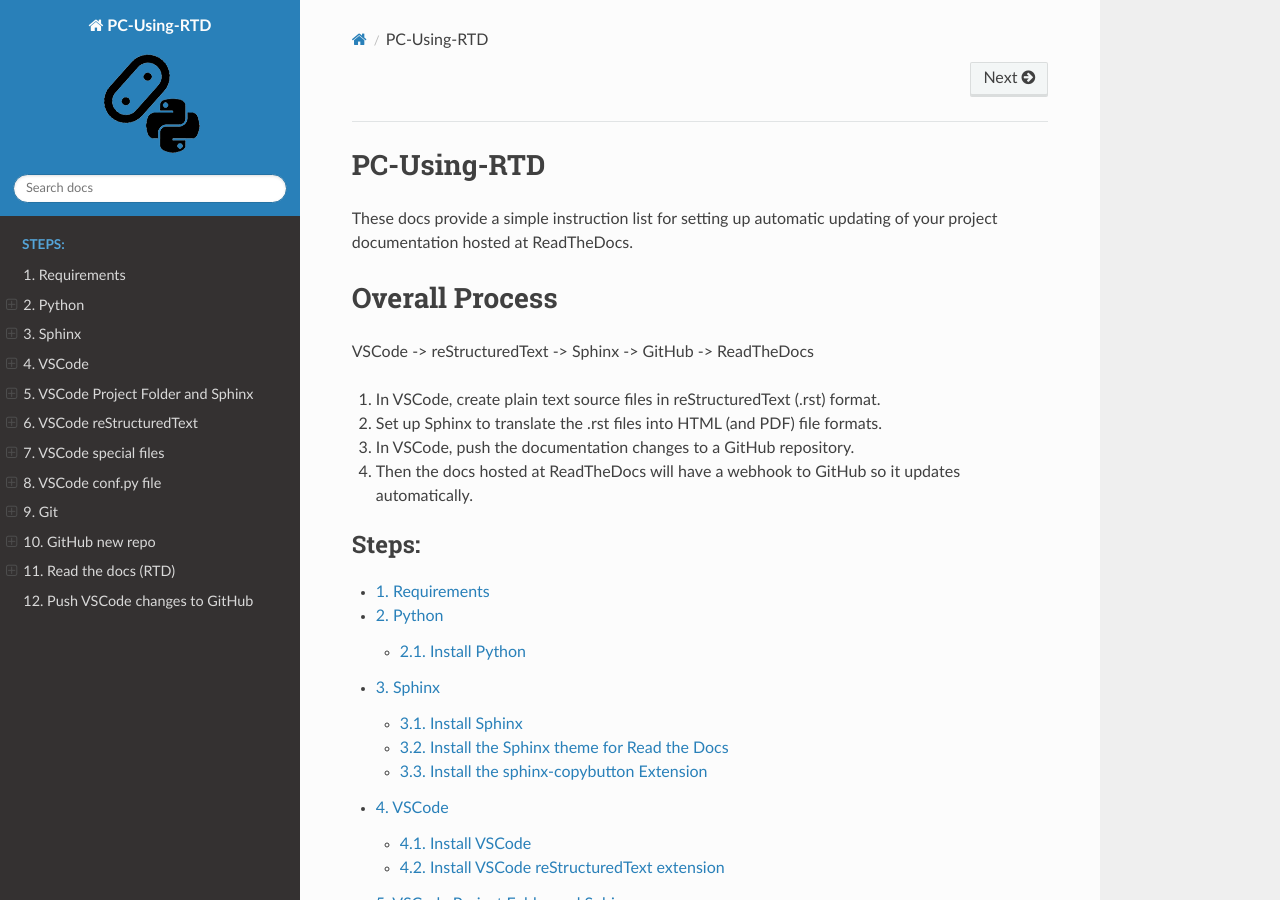
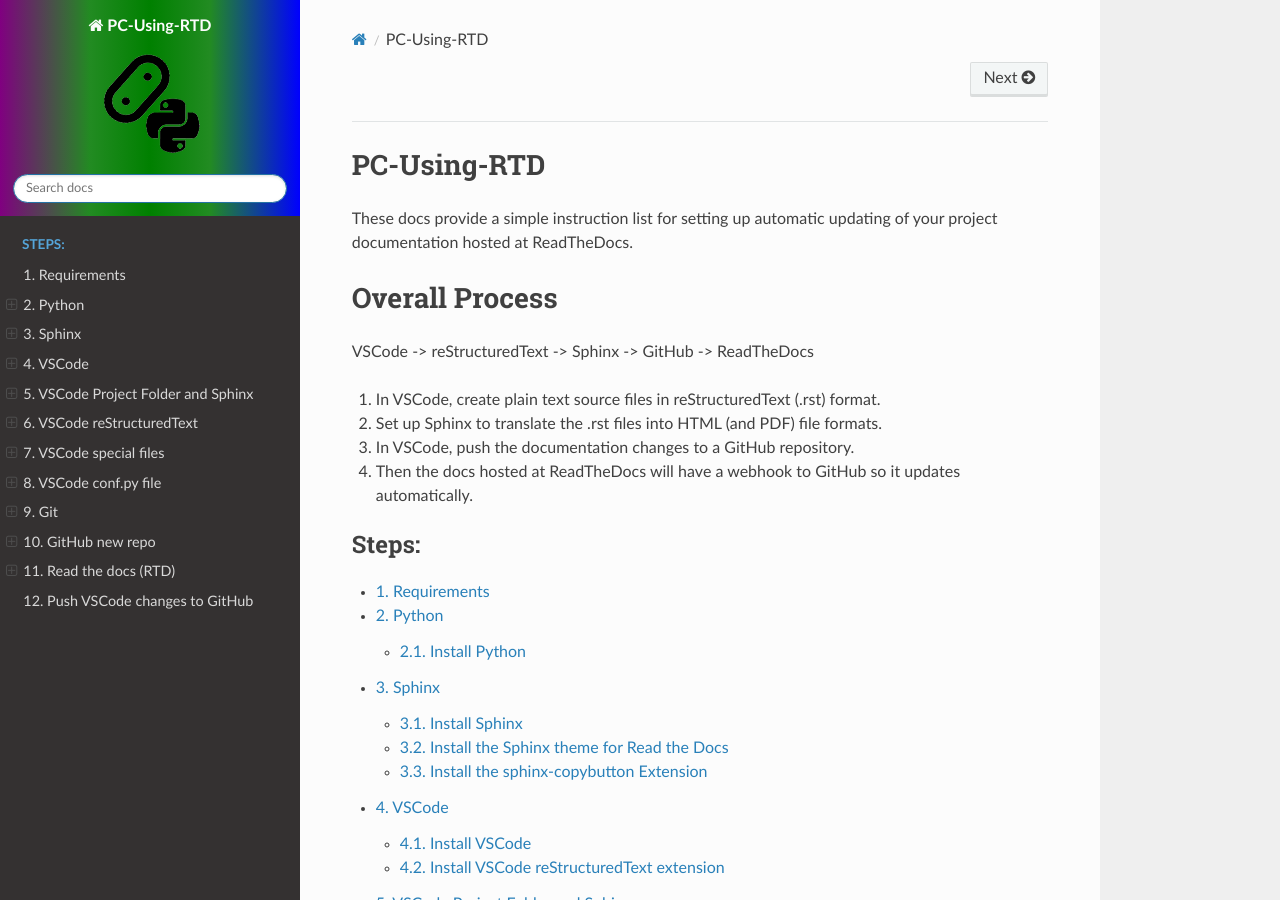
Before and after one commit to gmc-code/PC-Using-RTD, a Sphinx documentation site: the page built from docs/index.rst, in a window 1280 px wide and 900 px high. Built offline with Sphinx 7.4.7 and the Read the Docs theme 2.0.0, drawn with Linux system fonts in a browser that asks for light colours.

Commit message:
gradient

```diff
--- a/docs/conf.py
+++ b/docs/conf.py
@@ -68,7 +68,7 @@
     'style_external_links': True,  # True to Add an icon next to external links
     # 'style_nav_header_background': 'blue',
     # 'style_nav_header_background': 'linear-gradient(to right, #9900cc 0%, #009933 50%, #0033cc 100%)',
-    'style_nav_header_background': 'linear-gradient(to right, purple 0 %, green 30%, green 50%, green 70%, blue 100%)',
+    'style_nav_header_background': 'linear-gradient(to right, purple 0%, forestgreen 30%, green 50%, forestgreen 70%, blue 100%)',
     # Toc options
     'collapse_navigation': False,  # False so nav entries have the [+] icons
     'sticky_navigation': False,  # False so the nav does not scroll
```
